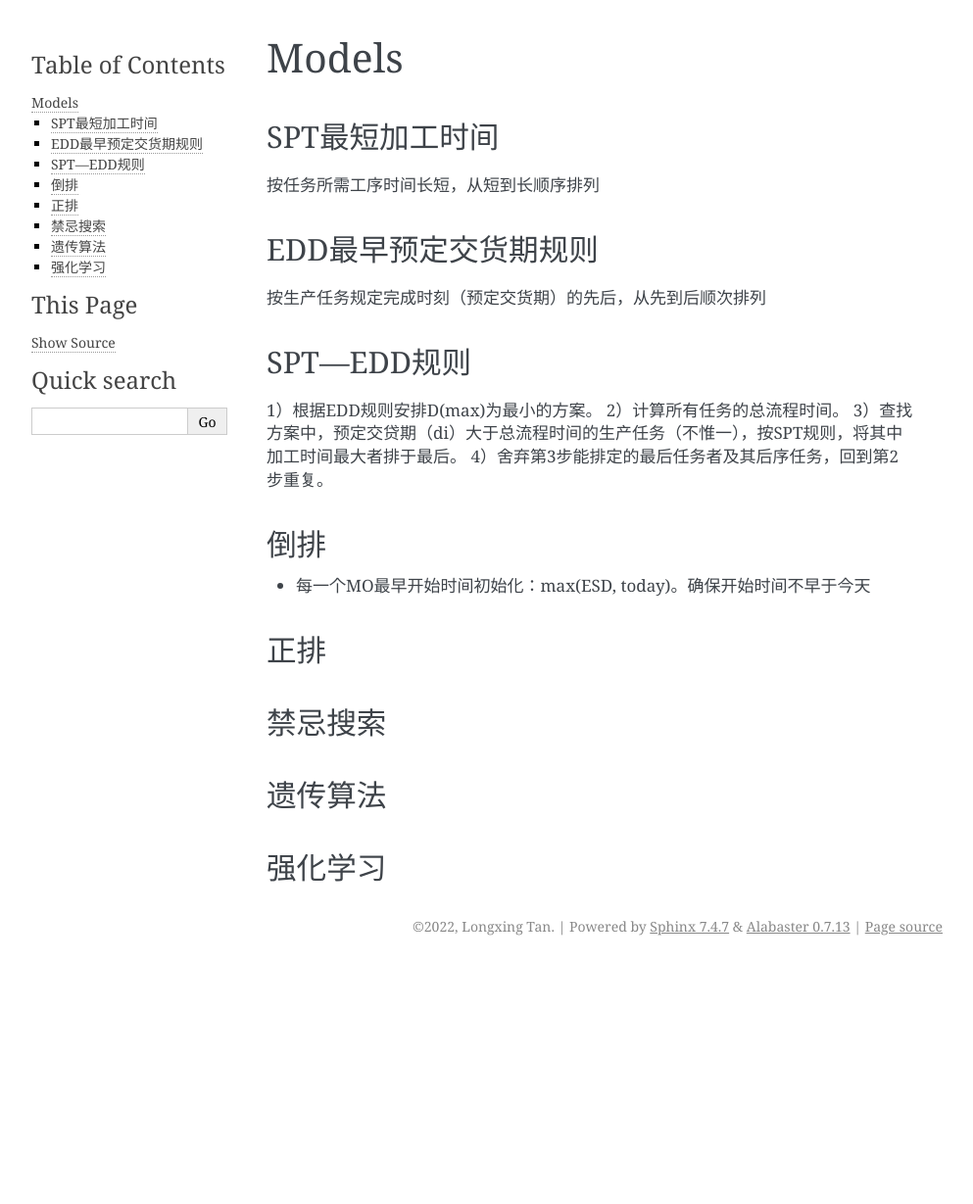
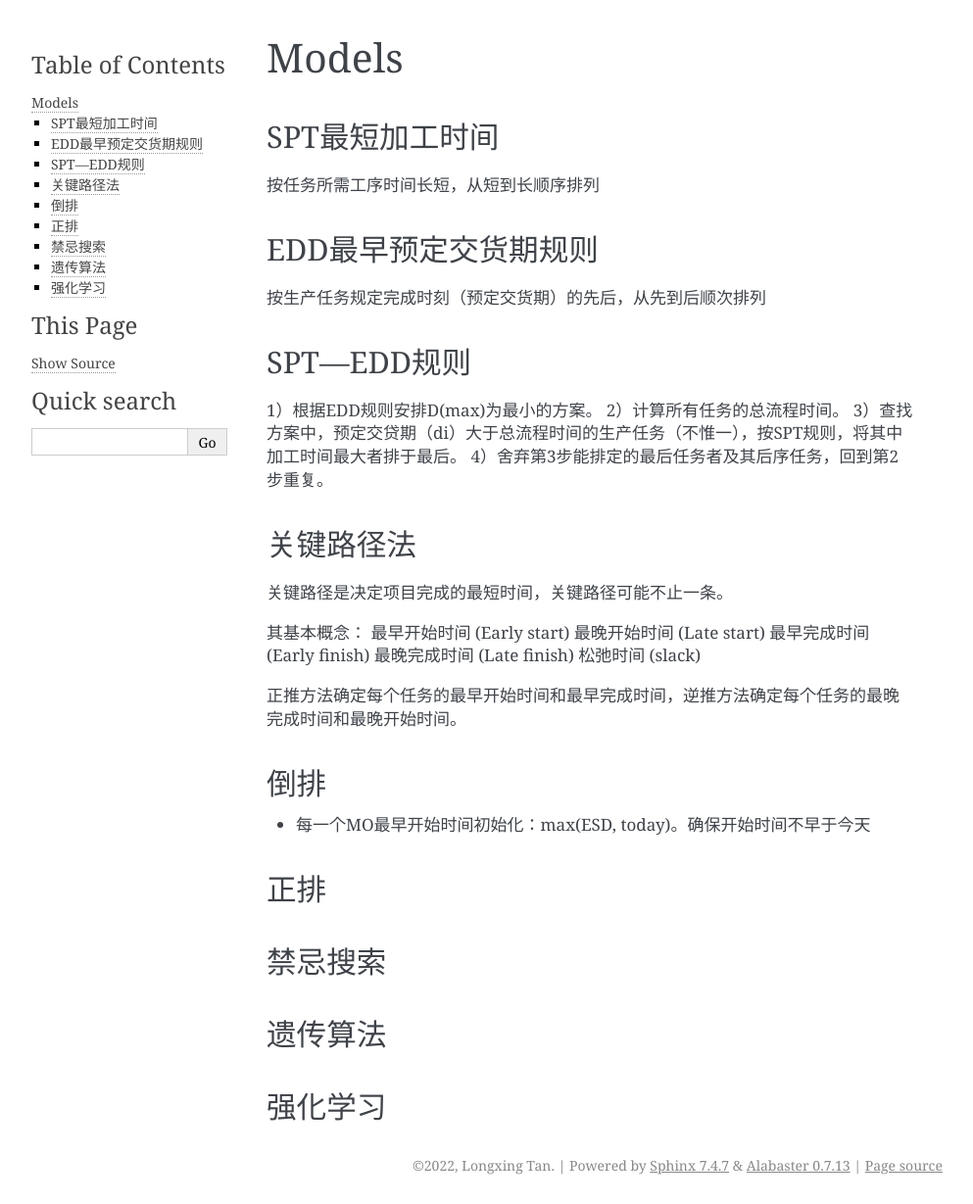
Before and after one commit to yuetan1988/python-lekin, a Sphinx documentation site: the page built from docs/source/models.rst, in a window 1280 px wide. Shown: the whole page at 98% size, without its empty margins (148-1141 px from the left). Built offline with Sphinx 7.4.7, drawn with Linux system fonts in a browser that asks for light colours; before the commit the page ends 985 px from its top, so only the background shows below that.

Commit message:
Update docs and basic

```diff
--- a/docs/source/api.rst
+++ b/docs/source/api.rst
@@ -10,4 +10,4 @@ API
 
    scheduler
    solver
-   struct
+   lekin_struct
--- a/docs/source/application.rst
+++ b/docs/source/application.rst
@@ -13,6 +13,8 @@ BOM: Bill Of Materials
 Function requirement
 ------------------------
 
+一个完善的APS系统包含以下模块。
 - 需求中心
 - 排程中心
 - 排程工作台
+- 物料中心
--- a/docs/source/models.rst
+++ b/docs/source/models.rst
@@ -21,6 +21,21 @@ SPT—EDD规则
 4）舍弃第3步能排定的最后任务者及其后序任务，回到第2步重复。
 
 
+关键路径法
+-------------
+
+关键路径是决定项目完成的最短时间，关键路径可能不止一条。
+
+其基本概念：
+最早开始时间 (Early start)
+最晚开始时间 (Late start)
+最早完成时间 (Early finish)
+最晚完成时间 (Late finish)
+松弛时间 (slack)
+
+正推方法确定每个任务的最早开始时间和最早完成时间，逆推方法确定每个任务的最晚完成时间和最晚开始时间。
+
+
 倒排
 ---------------
 
@@ -29,6 +44,8 @@ SPT—EDD规则
 
 正排
 -------------
+
+
 
 
 禁忌搜索
```
Also changed, not shown: README.md (+1 -0 lines), docs/source/index.rst (+7 -1 lines), 7 other files.
